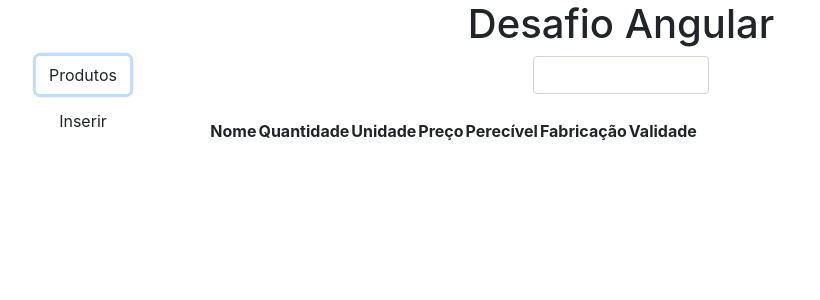
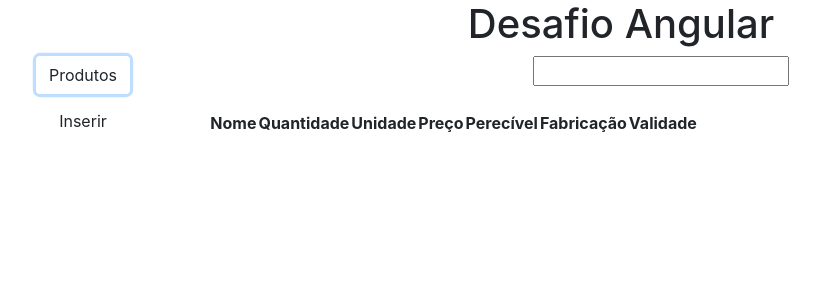
Before and after one commit to fernandovalle12/AngularAndLocalStorage, an Angular app: page / in a window 1280 px wide. Both pictures are taken after a click on the button "Produtos". Shown: the top 300 px of the page, without its empty margins (19-839 px from the left). Built offline with nearby package versions, Linux system fonts and the light colour scheme.

Commit message:
adição de material design ao projeto

```diff
--- a/angular.json
+++ b/angular.json
@@ -24,6 +24,7 @@
               "src/assets"
             ],
             "styles": [
+              "./node_modules/@angular/material/prebuilt-themes/indigo-pink.css",
               "./node_modules/bootstrap/dist/css/bootstrap.min.css",
               "./node_modules/ngx-bootstrap/datepicker/bs-datepicker.css"
             ],
@@ -85,6 +86,7 @@
               "src/assets"
             ],
             "styles": [
+              "./node_modules/@angular/material/prebuilt-themes/indigo-pink.css",
               "./node_modules/bootstrap/dist/css/bootstrap.min.css",
               "./node_modules/ngx-bootstrap/datepicker/bs-datepicker.css",
               "src/styles.css"
--- a/package.json
+++ b/package.json
@@ -11,15 +11,18 @@
   },
   "private": true,
   "dependencies": {
-    "@angular/animations": "~8.1.1",
+    "@angular/animations": "^8.1.1",
+    "@angular/cdk": "^8.1.1",
     "@angular/common": "~8.1.1",
     "@angular/compiler": "~8.1.1",
     "@angular/core": "~8.1.1",
     "@angular/forms": "~8.1.1",
+    "@angular/material": "^8.1.1",
     "@angular/platform-browser": "~8.1.1",
     "@angular/platform-browser-dynamic": "~8.1.1",
     "@angular/router": "~8.1.1",
     "bootstrap": "^4.3.1",
+    "hammerjs": "^2.0.8",
     "ngx-bootstrap": "^5.1.0",
     "rxjs": "~6.4.0",
     "tslib": "^1.9.0",
--- a/src/app/list/list.component.html
+++ b/src/app/list/list.component.html
@@ -2,7 +2,7 @@
   <div class="md-form">
     <input
       type="text"
-      class="form-control"
+      class="md-form"
       (ngModel)="(searchText)"
       (keyup)="searchItems()"
       id="search-input"
--- a/src/index.html
+++ b/src/index.html
@@ -7,6 +7,8 @@
 
   <meta name="viewport" content="width=device-width, initial-scale=1">
   <link rel="icon" type="image/x-icon" href="favicon.ico">
+  <link href="https://fonts.googleapis.com/css?family=Roboto:300,400,500&display=swap" rel="stylesheet">
+  <link href="https://fonts.googleapis.com/icon?family=Material+Icons" rel="stylesheet">
 </head>
 <body>
   <app-root></app-root>
--- a/src/main.ts
+++ b/src/main.ts
@@ -1,3 +1,4 @@
+import 'hammerjs';
 import { enableProdMode } from '@angular/core';
 import { platformBrowserDynamic } from '@angular/platform-browser-dynamic';
 
```
Also changed, not shown: 1 other file (tests, documents, lock files or other folders).
